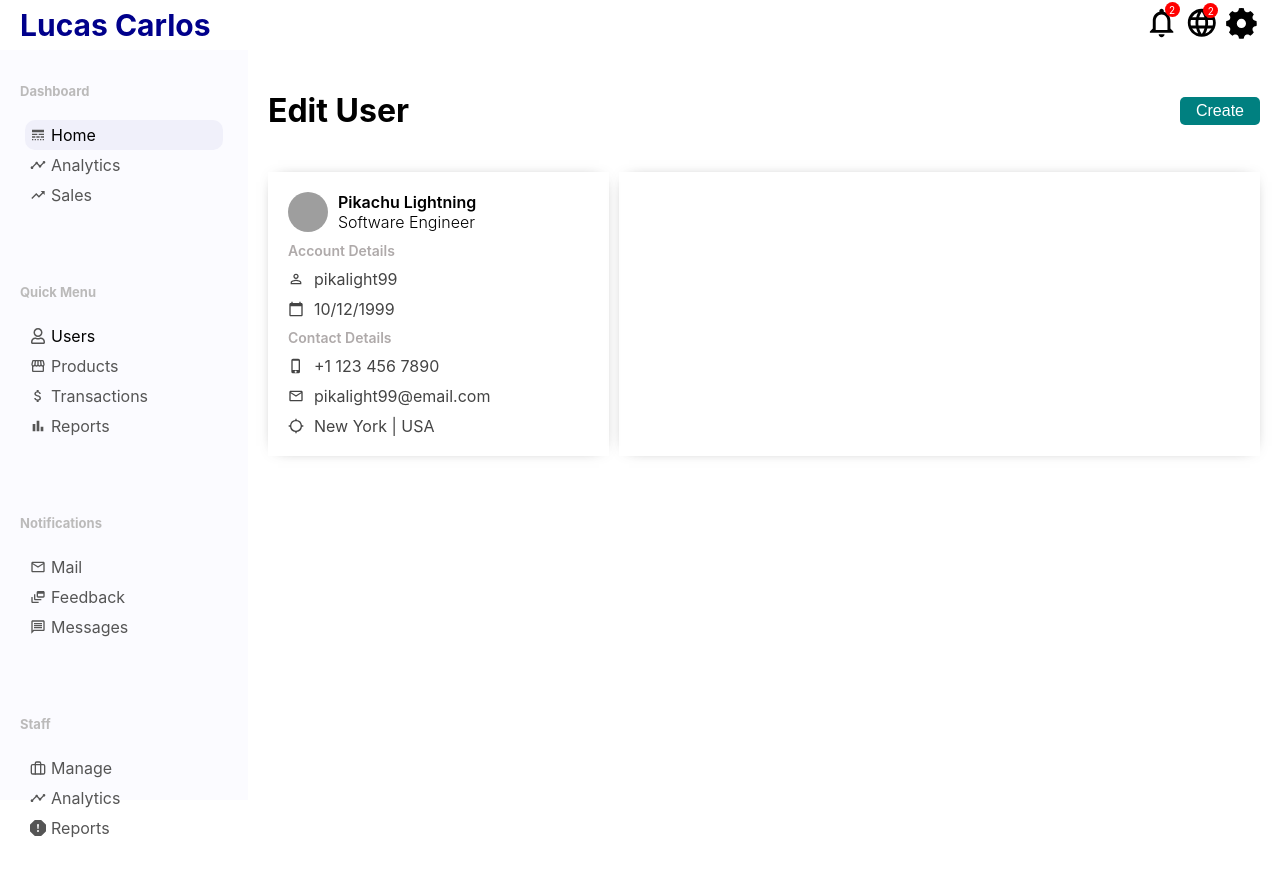
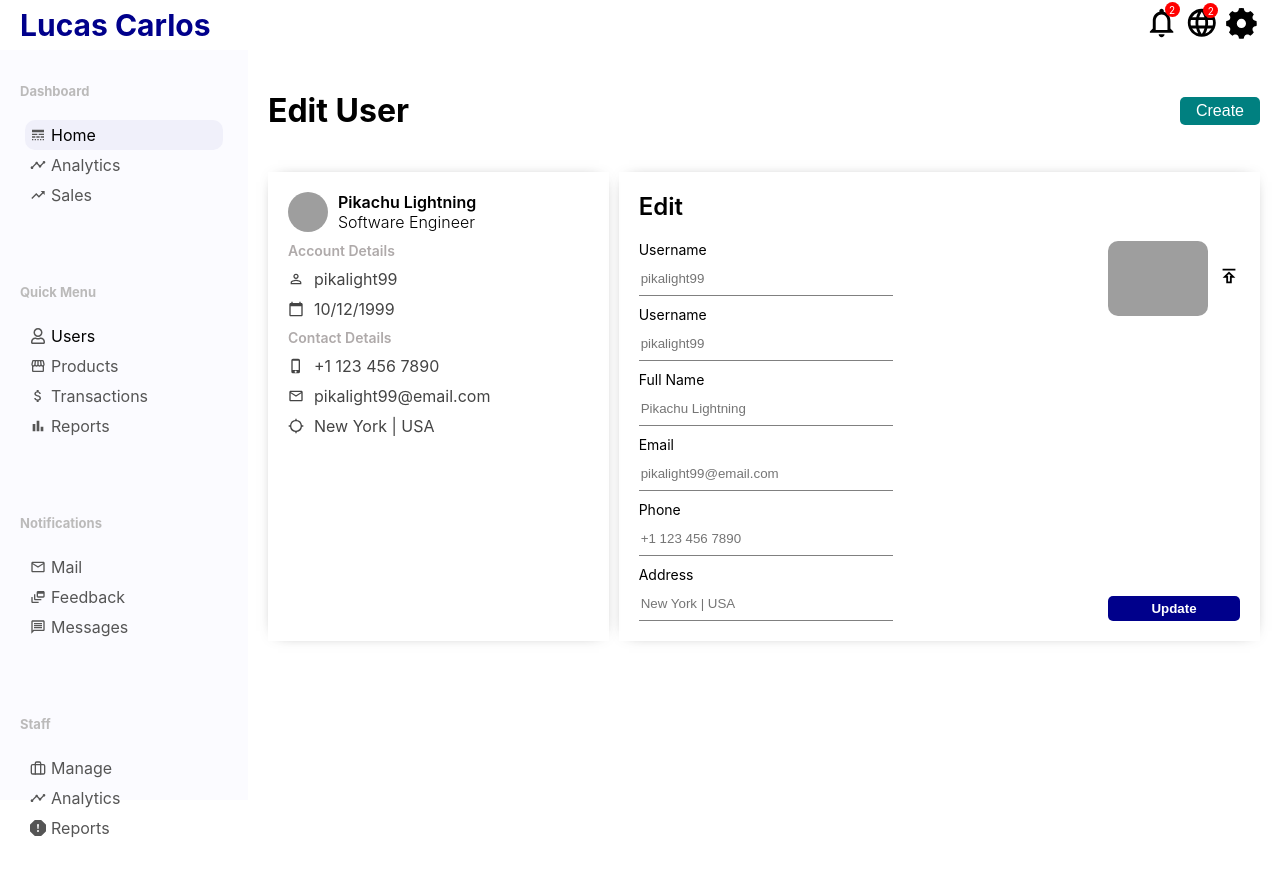
Before and after one commit to lucas9121/dashboard, a React (Create React App) app: page /user/1 in a window 1280 px wide. Shown: the top 876 px of the page. Built offline with nearby package versions, Linux system fonts and the light colour scheme; grey boxes are pictures that could not be loaded; the HTML template or start-up script is replaced by a standard one.

Commit message:
building single user page

```diff
--- a/src/pages/User/User.js
+++ b/src/pages/User/User.js
@@ -1,12 +1,15 @@
 import "./User.css"
-import {MdPermIdentity, MdCalendarToday, MdOutlinePhoneIphone, MdMailOutline, MdLocationSearching} from 'react-icons/md'
+import { Link } from "react-router-dom"
+import {MdPermIdentity, MdCalendarToday, MdOutlinePhoneIphone, MdMailOutline, MdLocationSearching, MdOutlinePublish} from 'react-icons/md'
 
 export default function User() {
     return(
         <div className="user">
             <div className="userTitleContainer">
                 <h1 className="userTitle">Edit User</h1>
-                <button className="userButton">Create</button>
+                <Link to="/newUser">
+                    <button className="userButton">Create</button>
+                </Link>
             </div>
             <div className="userContainer">
                 <div className="userShow">
@@ -42,7 +45,45 @@ export default function User() {
                         </div>
                     </div>
                 </div>
-                <div className="userUpdate"></div>
+                <div className="userUpdate">
+                    <span className="userUpdateTitle">Edit</span>
+                    <form className="userUpdateForm">
+                        <div className="userUpdateLeft">
+                            <div className="userUpdateItem">
+                                <label>Username</label>
+                                <input type="text" placeholder="pikalight99" />
+                            </div>
+                            <div className="userUpdateItem">
+                                <label>Username</label>
+                                <input type="text" placeholder="pikalight99" />
+                            </div>
+                            <div className="userUpdateItem">
+                                <label>Full Name</label>
+                                <input type="text" placeholder="Pikachu Lightning" />
+                            </div>
+                            <div className="userUpdateItem">
+                                <label>Email</label>
+                                <input type="text" placeholder="pikalight99@email.com" />
+                            </div>
+                            <div className="userUpdateItem">
+                                <label>Phone</label>
+                                <input type="text" placeholder="+1 123 456 7890" />
+                            </div>
+                            <div className="userUpdateItem">
+                                <label>Address</label>
+                                <input type="text" placeholder="New York | USA" />
+                            </div>
+                        </div>
+                        <div className="userUpdateRight">
+                            <div className="userUpdateUpload">
+                                <img src="https://img.pokemondb.net/artwork/pikachu.jpg" alt=""/>
+                                <label htmlFor="file"><MdOutlinePublish className="userUpdateIcon" /></label>
+                                <input type="file" id="file" style={{display: "none"}}/>
+                            </div>
+                            <button>Update</button>
+                        </div>
+                    </form>
+                </div>
             </div>
         </div>
     )
```
